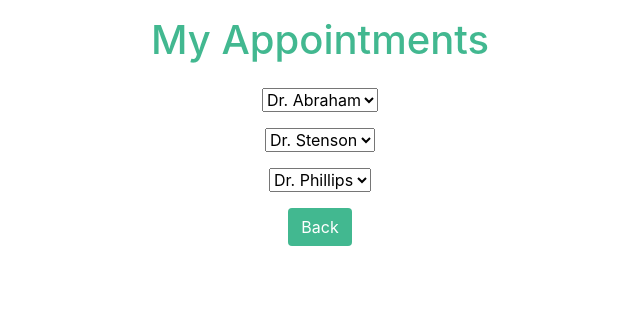
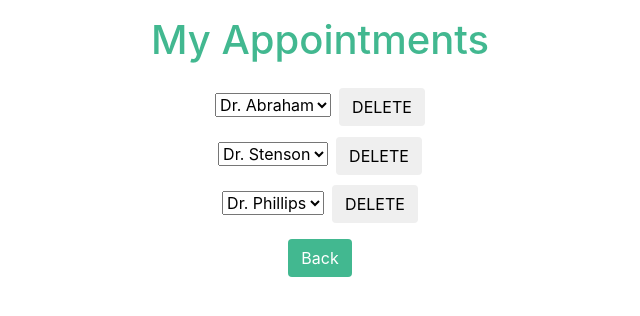
Before and after one commit to kreid333/clinic-wire, a React (Create React App) app in the folder client/: page /myappointments in a window 1280 px wide. Shown: the top 316 px of the page, without its empty margins (320-960 px from the left). Built offline with nearby package versions, Linux system fonts and the light colour scheme.

Commit message:
readded delete buttons

```diff
--- a/client/src/pages/MyAppointments/MyAppointments.css
+++ b/client/src/pages/MyAppointments/MyAppointments.css
@@ -0,0 +1,3 @@
+#delete:hover {
+  background-color: rgb(175, 0, 0);
+}
--- a/client/src/pages/MyAppointments/MyAppointments.jsx
+++ b/client/src/pages/MyAppointments/MyAppointments.jsx
@@ -16,15 +16,18 @@ const MyAppointments = () => {
           <select>
             <option>Dr. Abraham</option>
           </select>
-          <br/>
+          <button className="btn ml-2" id="delete">DELETE</button>
+          <br />
           <select className="mt-3">
             <option>Dr. Stenson</option>
           </select>
-          <br/>
+          <button className="btn ml-2" id="delete">DELETE</button>
+          <br />
           <select className="mt-3">
             <option>Dr. Phillips</option>
           </select>
-          <br/>
+          <button className="btn ml-2" id="delete">DELETE</button>
+          <br />
           <Link to="/dashboard">
             <button className="btn button mt-3">Back</button>
           </Link>
```
